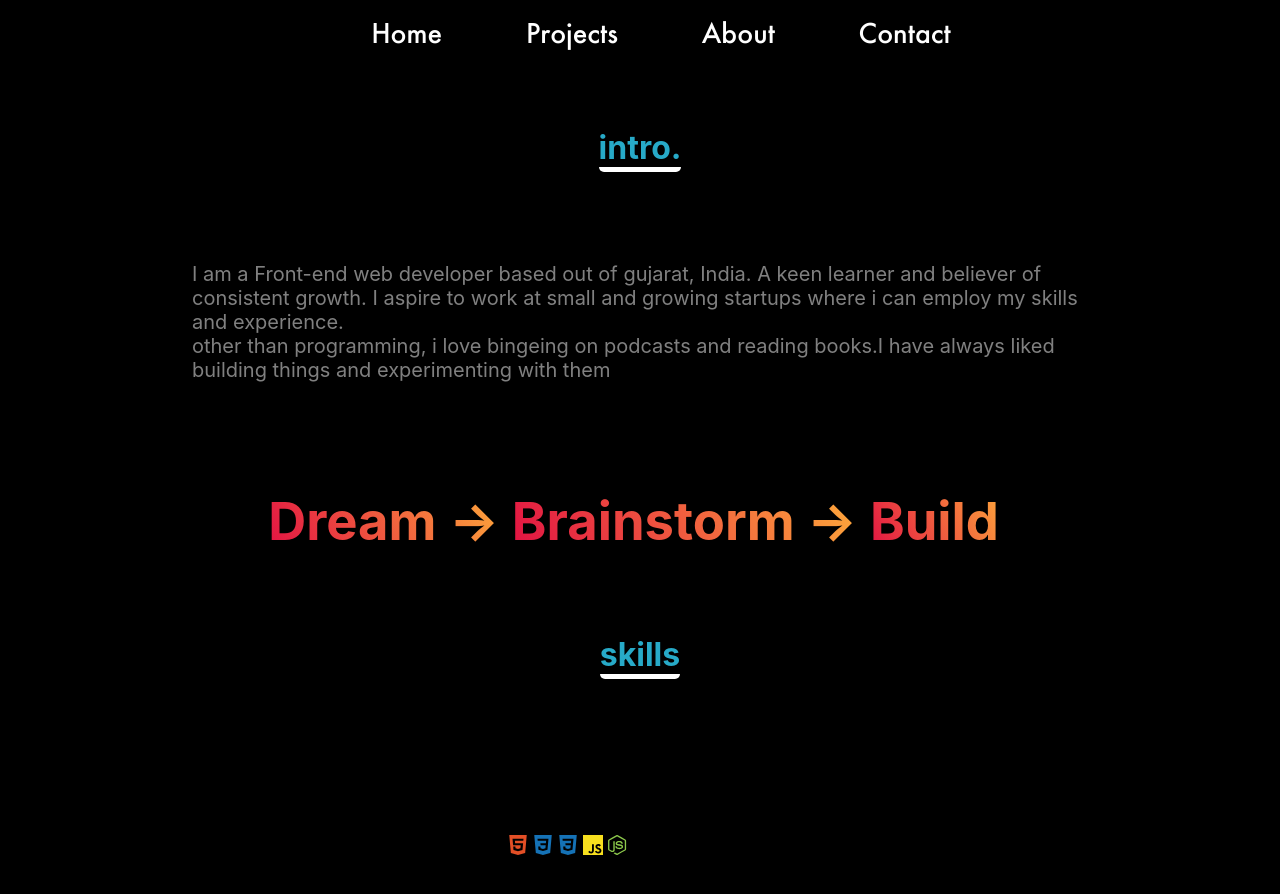
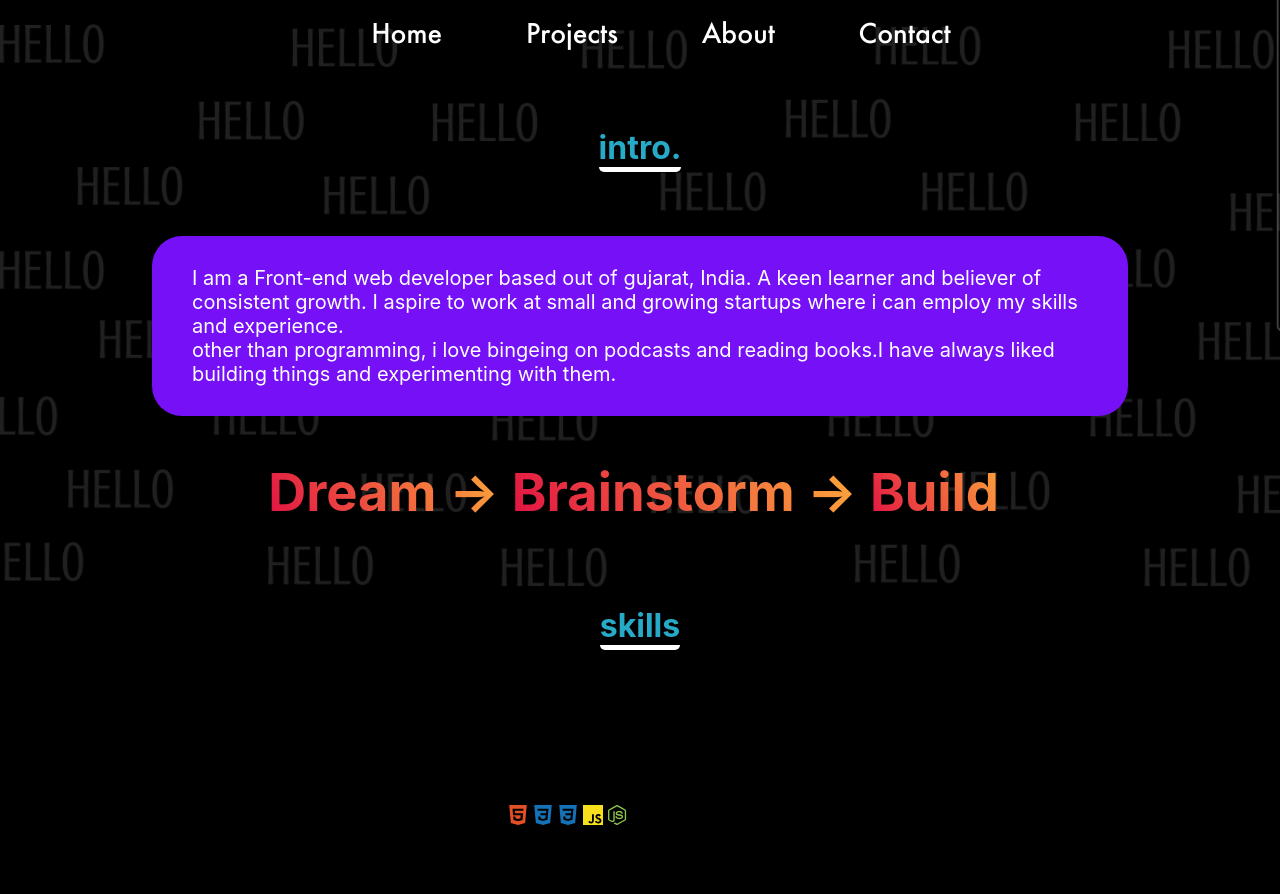
Before and after one commit to sahilkakwani9/React-Portfolio, a React (Create React App) app: page /about in a window 1280 px wide. Shown: the top 894 px of the page. Built offline with nearby package versions, Linux system fonts and the light colour scheme.

Commit message:
waqt badalne vala hai

```diff
--- a/src/components/About.css
+++ b/src/components/About.css
@@ -9,12 +9,27 @@
     justify-content: center; */
 }
 
+.bg img {
+    position: absolute;
+    left: 0%;
+    top: -35%;
+    object-fit: cover;
+    min-width: 100%;
+    opacity: 0.85;
+    z-index: -1;
+}
+
+.about-container .intro {
+
+}
+
 .about-container .intro-content{
     /* display: flex; */
     /* width: 70%; */
     /* padding-left: 0; */
     margin-top: 5%;
     justify-content: space-around;
+
     /* margin: auto; */
 
 }
@@ -22,16 +37,20 @@
 .about-container .intro-left {
     /* width: 30%; */
     display: flex;
-    margin-top: 5%;
+    /* margin-top: 5%; */
     font-size: 35px;
     justify-content: center;
+
 }
 
 .about-container .intro-right {
     width: 70%;
+    padding: 10px 40px;
     margin: auto;
     font-size: 20px;
-    color: grey
+    color: white;
+    background-color: #7510F7;
+    border-radius: 30px;
 }
 
 .about-container h1 {
@@ -45,7 +64,7 @@
 .about-container .tree-left{
     position: absolute;
     left: -10%;
-    top: 20%;
+    top: 10%;
 }
 
 .about-container .tree-right{
@@ -63,7 +82,7 @@
 .about-container .intro p {
     /* width: 200%; */
     text-align: left;
-    margin-top: 10%;
+    /* margin-top: 10%; */
 }
 
 .up {
--- a/src/components/About.js
+++ b/src/components/About.js
@@ -18,6 +18,9 @@ function About() {
   return (
     <>
     <div className='about-container'>
+      <div className="bg">
+          <img src="/header-banner(black).png" alt="bg-img" />
+      </div>
       <div className="intro">
         <h1>intro.</h1>
         <div className='intro-content'>
@@ -30,7 +33,7 @@ function About() {
             </div> */}
           {/* </div> */}
           <div className="intro-right">
-          <p>I am a Front-end web developer based out of gujarat, India. A keen learner and believer of consistent growth. I aspire to work at small and growing startups where i can employ my skills and experience.<br/> other than programming, i love bingeing on podcasts and reading books.I have always liked building things and experimenting with them</p>
+          <p>I am a Front-end web developer based out of gujarat, India. A keen learner and believer of consistent growth. I aspire to work at small and growing startups where i can employ my skills and experience.<br/> other than programming, i love bingeing on podcasts and reading books.I have always liked building things and experimenting with them. </p>
           </div>
           <div className="intro-left">
           <h2 className='gradient'>Dream -> </h2>
--- a/src/components/Hero.css
+++ b/src/components/Hero.css
@@ -16,10 +16,10 @@ body {
     /* overflow: hidden; */
 }
 
-.bg img {
+.bg-hero img {
     position: absolute;
     left: 0%;
-    top: -12%;
+    top: 0%;
     object-fit: cover;
     min-width: 100%;
     opacity: 0.85;
@@ -254,7 +254,7 @@ body {
 .title {
     width: 100%;
     height: 100%;
-    background-color: #000 ;
+    /* background-color: #000 ; */
     font-family: 'Montserrat';
     font-size: 80px;
     font-weight: 800;
--- a/src/components/Hero.js
+++ b/src/components/Hero.js
@@ -27,9 +27,9 @@ function Hero() {
     <>
       <div className="hero-container">
         <motion.div />
-        {/* <div className="bg">
-          <img src="/hello_bg.png" alt="bg-img" />
-        </div> */}
+        <div className="bg-hero">
+          <img src="/bg_gradient(2).png" alt="bg-img" />
+        </div>
         <div className="content-wrapper">
           <motion.div
             className="content"
```
Also changed, not shown: public/bg_gradient(2).png (added), public/bg_gradient.png (added).
